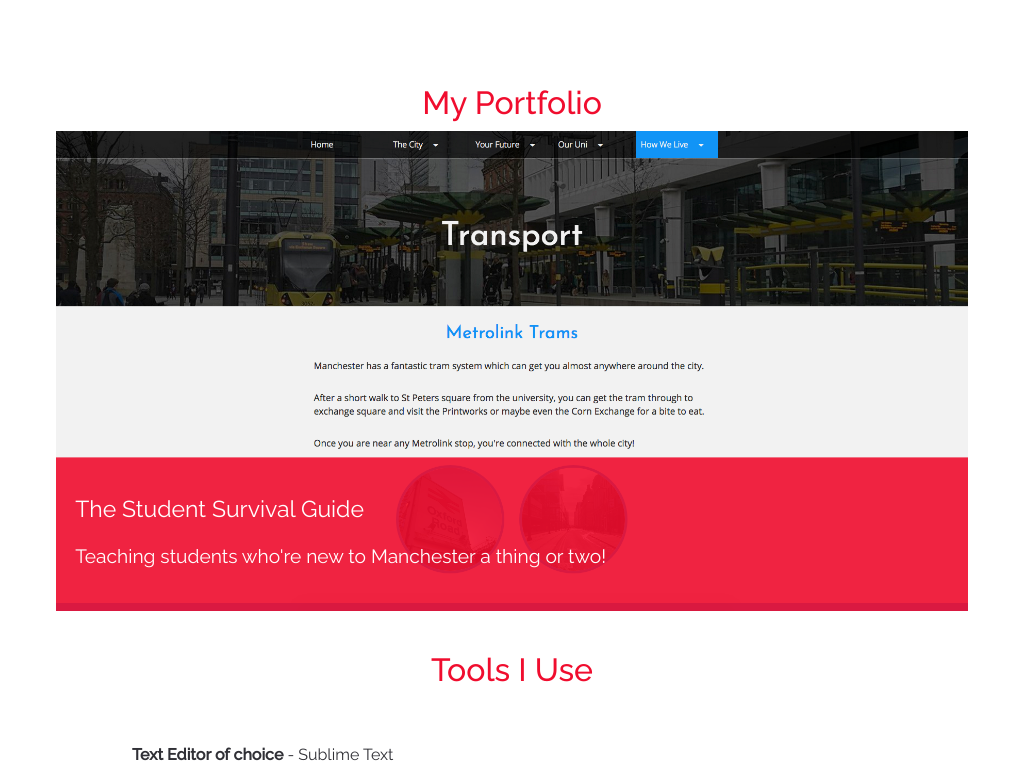
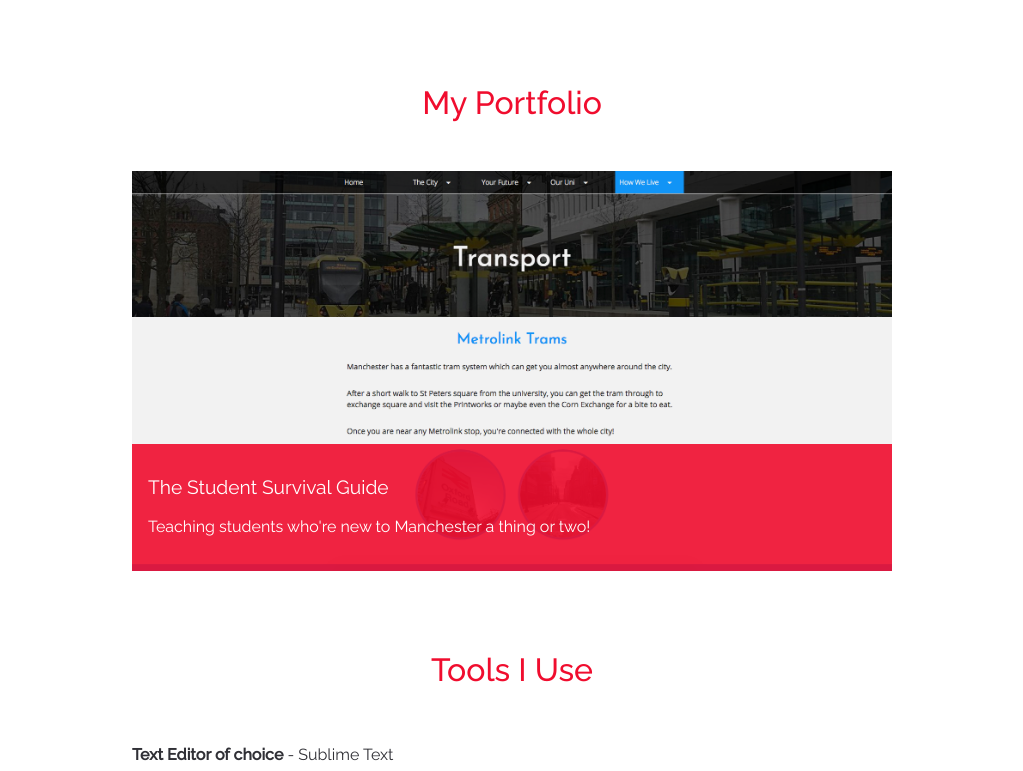
Before and after one commit to cameronspixels/notsooldportfolio, a plain HTML site: page portfolio-cv.html in a window 1280 px wide. In both pictures the pointer is over the link 640 px from the left and 1521 px from the top of the page. Shown: the part 1150-1921 px from the top of the page, without its empty margins (128-1151 px from the left). Drawn offline with Linux system fonts and the light colour scheme.

Commit message:
Minor changes.

```diff
--- a/main.css
+++ b/main.css
@@ -18,6 +18,7 @@ h2, h4 {padding-bottom: 1.5rem; font-size: 2rem; font-weight: 500; text-align: c
 
 header {height: 100vh; display: grid; grid-template-columns: 20% 20% 20% 20% 20%; grid-template-rows: 20% 20% 20% 20% 20%; border-bottom: 1px solid rgba(13,13,13,0.1); background-color: #FFF;}
 header section {align-self: center; grid-column: 1/6; grid-row: 2/4; text-align: center;}
+header .download {width: 200px;}
 
 .fade {animation-name: fade-title-in; opacity: 1; animation-iteration-count: 1; animation-duration: 330ms; animation-timing-function: ease-in;}
 .fade h1, .fade p {animation-name: drop-in; animation-iteration-count: 1; animation-duration: 110ms;}
@@ -75,7 +76,7 @@ button:hover, button:active {background-color: #D20D2E; cursor: pointer;}
 /* Portfolio Page */
 
 .port-web {margin-bottom: 5rem; height: 400px; width: 100%; position: relative; background: no-repeat center; background-size: cover; display: block; border: none;}
-.port-web:hover {border: none; transform: scale(1.2);}
+.port-web:hover {border: none;}
 .port-web:hover .port-web-text, .port-web:active .port-web-text {background-color: rgba(240,13,46,0.9); transition: background-color 220ms ease-in-out;}
 .port-web-text {margin: 0; padding: 16px 0; width: 100%; color: #FFF; background-color: rgba(1,1,1,0.9); position: absolute; bottom: 0;transition: background-color 220ms ease-in-out;}
 .bg-student-survival-guide {background-image: url(img/ssg.jpg);}
```
